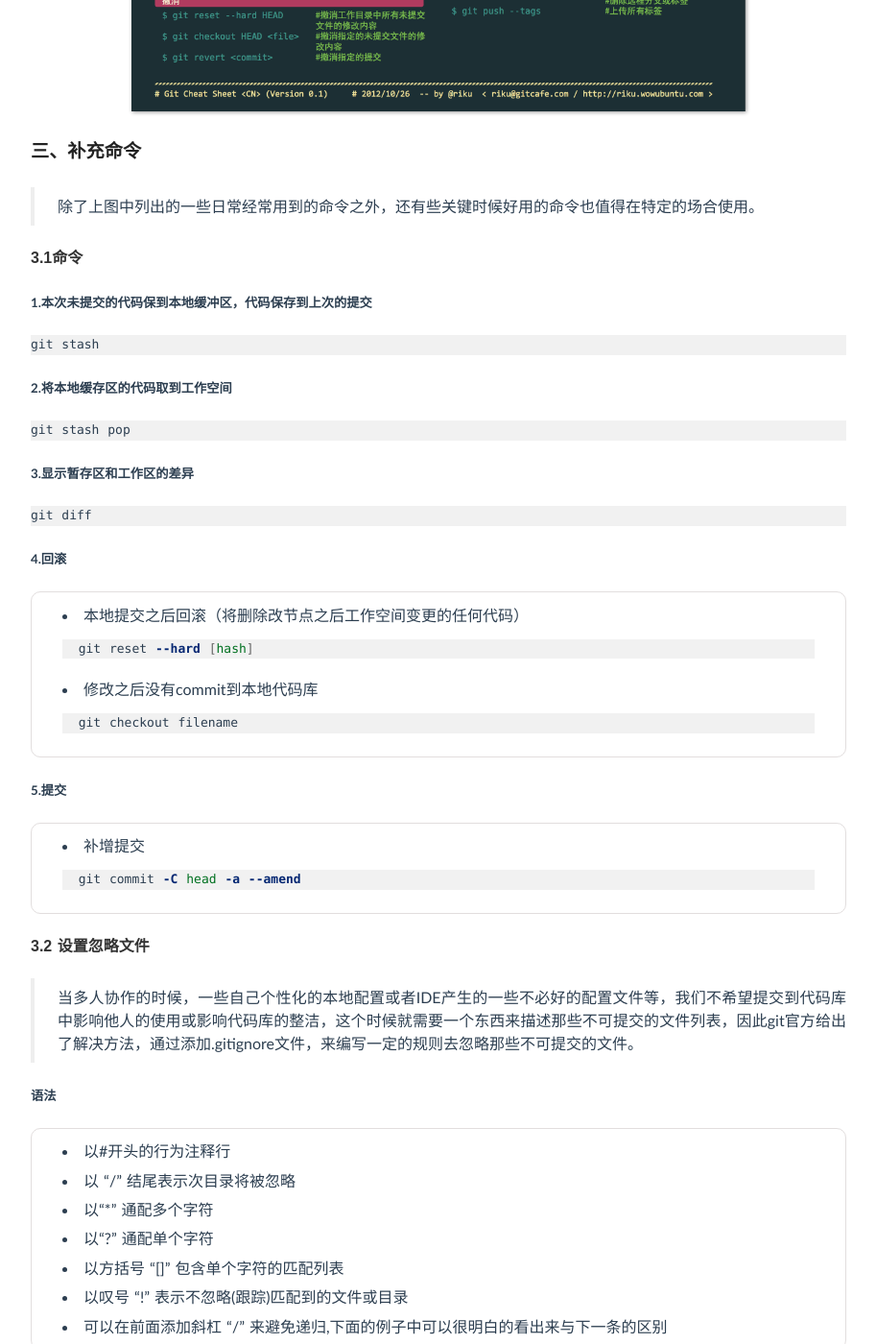
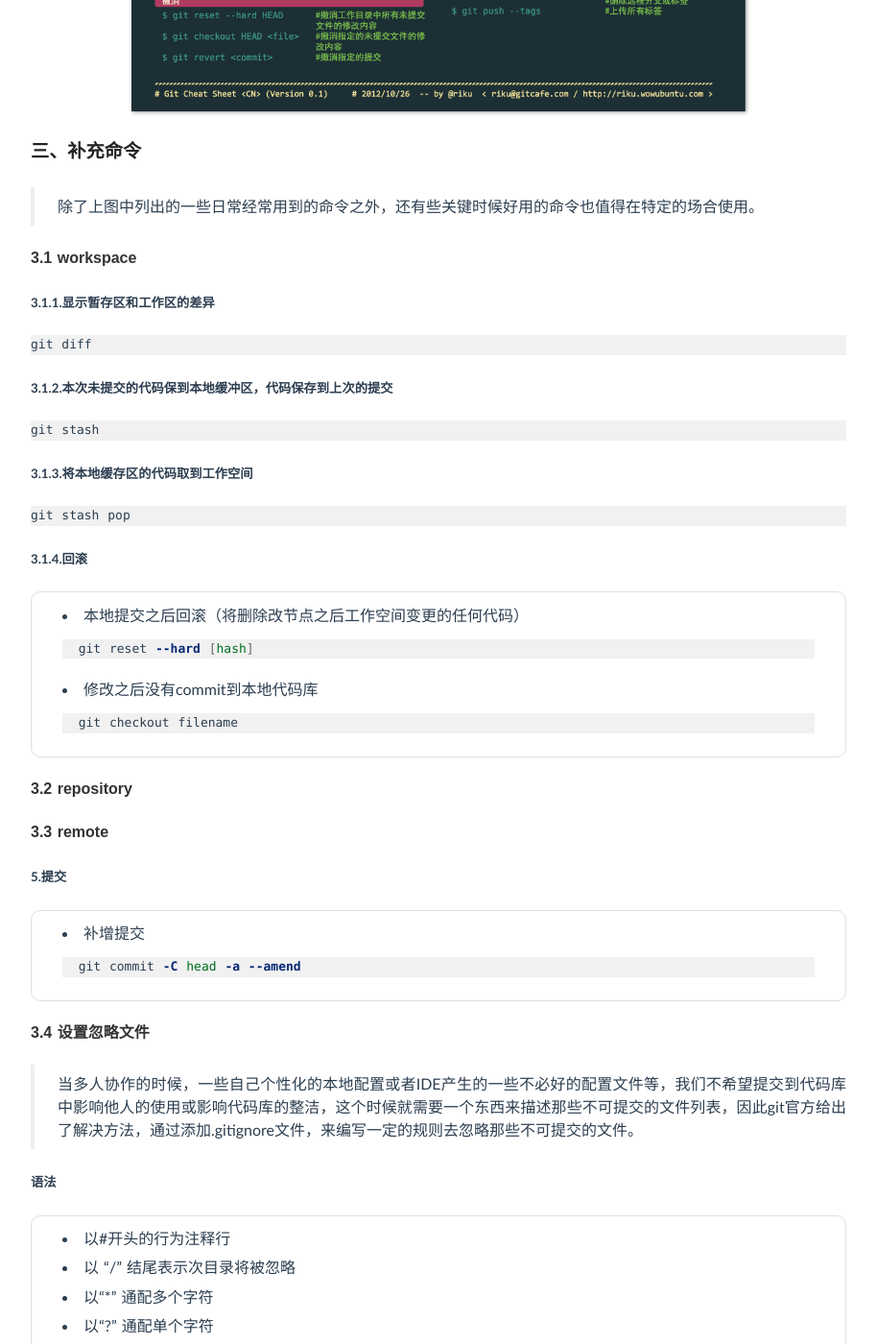
Before and after one commit to jeizas/jeizas.github.io, a Jekyll site: the page built from _posts/2017-09-15-git_command.md, in a window 1280 px wide and 1400 px high, scrolled down 918 px. Shown: the whole window at 96% size, without its empty margins (183-1096 px from the left). Built offline with Jekyll 4.4.1, drawn with Linux system fonts in a browser that asks for light colours; comment, search, counter and statistics services are not loaded; some of the changed text lies outside the part shown.

Commit message:
modified:   _posts/2017-09-15-git_command.md

````diff
--- a/_posts/2017-09-15-git_command.md
+++ b/_posts/2017-09-15-git_command.md
@@ -22,24 +22,23 @@ tags: linux
 
 > 除了上图中列出的一些日常经常用到的命令之外，还有些关键时候好用的命令也值得在特定的场合使用。
 
-#### 3.1命令
+#### 3.1 workspace
 
-##### 1.本次未提交的代码保到本地缓冲区，代码保存到上次的提交
+##### 3.1.1.显示暂存区和工作区的差异
+```shell
+git diff
+```
+
+##### 3.1.2.本次未提交的代码保到本地缓冲区，代码保存到上次的提交
 ```shell
 git stash
 ```
 
-##### 2.将本地缓存区的代码取到工作空间
+##### 3.1.3.将本地缓存区的代码取到工作空间
 ```shell
 git stash pop
 ```
-
-##### 3.显示暂存区和工作区的差异
-```shell
-git diff
-```
-
-##### 4.回滚
+##### 3.1.4.回滚
 
 - 本地提交之后回滚（将删除改节点之后工作空间变更的任何代码）
 	```shell
@@ -50,6 +49,16 @@ git diff
 	git checkout filename
 	```
 
+#### 3.2 repository
+
+
+#### 3.3 remote
+
+
+
+
+
+
 ##### 5.提交
 
 - 补增提交
@@ -57,12 +66,11 @@ git diff
 	git commit -C head -a --amend
 	```
 
-#### 3.2 设置忽略文件
+#### 3.4 设置忽略文件
 
 > 当多人协作的时候，一些自己个性化的本地配置或者IDE产生的一些不必好的配置文件等，我们不希望提交到代码库中影响他人的使用或影响代码库的整洁，这个时候就需要一个东西来描述那些不可提交的文件列表，因此git官方给出了解决方法，通过添加.gitignore文件，来编写一定的规则去忽略那些不可提交的文件。
 
 ##### 语法
-
 - 以#开头的行为注释行
 - 以 “/” 结尾表示次目录将被忽略
 - 以“*” 通配多个字符
````
Also changed, not shown: other parts of _posts/2017-09-15-git_command.md (+1 -1 lines).
